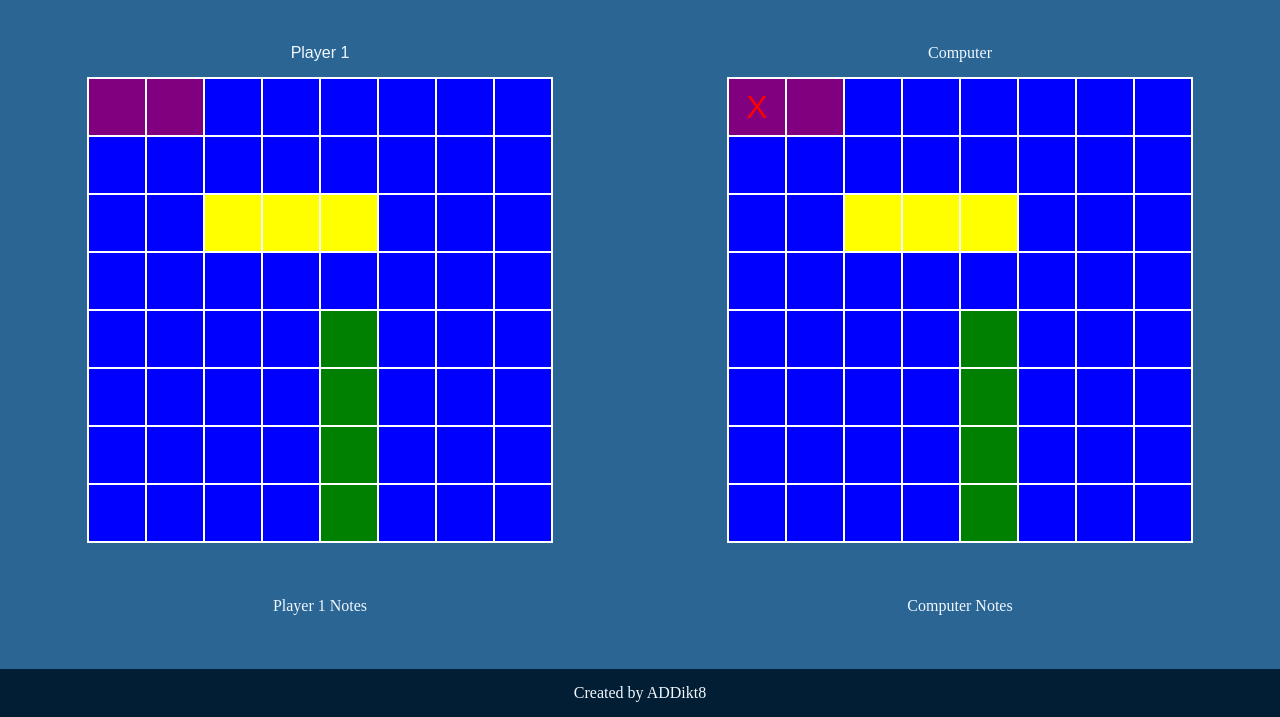
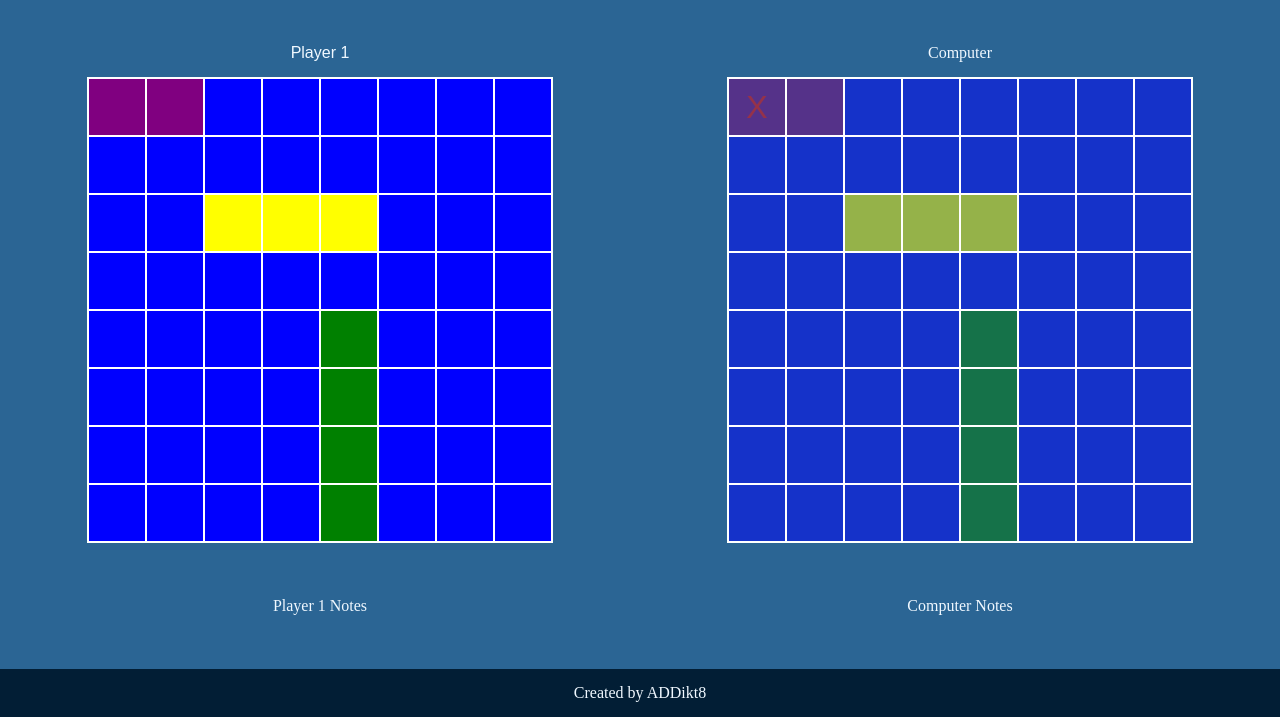
Before and after one commit to ADDikt88/battleship, a website built with webpack: page src/template.html in a window 1280 px wide. Both pictures are taken after a click on the button 757 px from the left and 190 px from the top of the page. Shown: the part 83-800 px from the top of the page. Built offline with nearby package versions, Linux system fonts and the light colour scheme.

Commit message:
Players take turns
Buttons are enabled or disabled based on who's turn it is.

```diff
--- a/src/gameLogic.js
+++ b/src/gameLogic.js
@@ -29,4 +29,17 @@ function initializeShips(player) {
   return ships;
 }
 
-export { startGame };
+function switchTurnOrder(id) {
+  console.log("SWITCH TURN ORDER");
+  let turnOffBoardButtons = document.querySelectorAll(`.p${id + 1} > *`);
+  let turnOnBoardButtons = document.querySelectorAll(
+    `.p${((id + 1) % 2) + 1} > *`
+  );
+  console.log(turnOffBoardButtons.length);
+  for (let i = 0; i < turnOffBoardButtons.length; i++) {
+    turnOffBoardButtons[i].setAttribute("class", "player-turn-off");
+    turnOnBoardButtons[i].setAttribute("class", "player-turn-on");
+  }
+}
+
+export { startGame, switchTurnOrder };
--- a/src/mainpage.js
+++ b/src/mainpage.js
@@ -1,4 +1,4 @@
-import { startGame } from "./gameLogic.js";
+import { startGame, switchTurnOrder } from "./gameLogic.js";
 function mainpage() {
   renderPage();
   const newGame = startGame();
@@ -16,6 +16,9 @@ function mainpage() {
 
   drawGameboardState(p1gameboard, 0, p1ships);
   drawGameboardState(p2gameboard, 1, p2ships);
+
+  //Player 1 goes first
+  switchTurnOrder(0);
 }
 
 function renderPage() {
@@ -42,7 +45,7 @@ function drawGrid(player) {
     divRow[row].setAttribute("class", "row");
     for (let col = 0; col < gridSize; col++) {
       let divBlock = document.createElement("div");
-      divBlock.setAttribute("class", "block");
+      divBlock.setAttribute("class", `block ${player}`);
       let id = `${player}-${row}_${col}`;
       divBlock.setAttribute("id", id);
       divRow[row].appendChild(divBlock);
@@ -106,6 +109,7 @@ function blockListener(block, row, col, state, gameboard, id, ships) {
         ships.find((ship) => ship.name == value).hit();
         updateButtonStatus(button, "hit");
       }
+      switchTurnOrder(id);
     });
   });
 
@@ -123,6 +127,6 @@ function updateButtonStatus(button, state) {
     button.style.color = "gray";
   }
 
-  button.disabled = "true";
+  button.disabled = true;
 }
 export { mainpage };
--- a/src/styles.css
+++ b/src/styles.css
@@ -91,3 +91,9 @@ footer > p {
   color: aliceblue;
   align-items: center;
 }
+
+.player-turn-off {
+  opacity: 0.5;
+  pointer-events: none;
+  cursor: not-allowed;
+}
```
